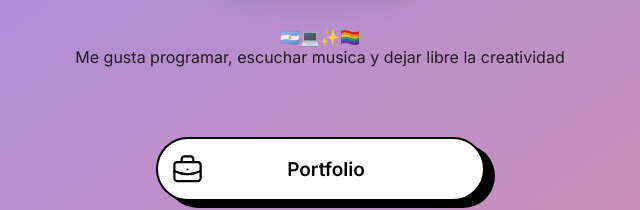
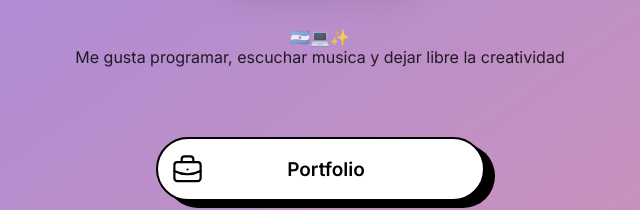
Before and after one commit to AgusMayol/sites, a plain HTML site: page index.html in a window 1280 px wide. Shown: the part 250-460 px from the top of the page, 320-960 px from the left. Drawn offline with Linux system fonts and the light colour scheme.

```diff
--- a/index.html
+++ b/index.html
@@ -40,7 +40,7 @@
     </div>
 
     <div class="descripcion">
-        <p>🇦🇷💻✨🏳️‍🌈
+        <p>🇦🇷💻✨
             <br>
             Me gusta programar, escuchar musica y dejar libre la creatividad
         </p>
```
Also changed, not shown: 1 other file.
